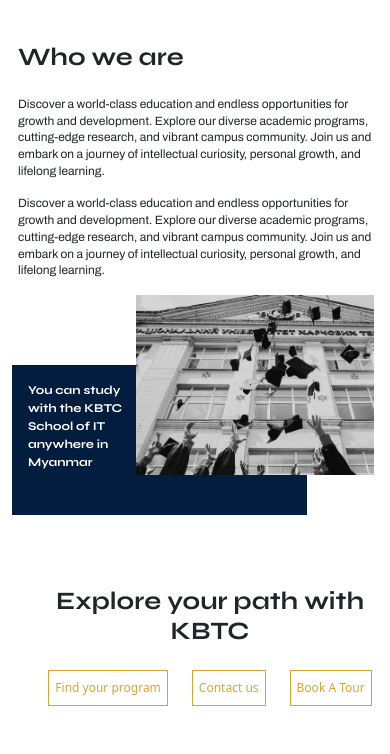
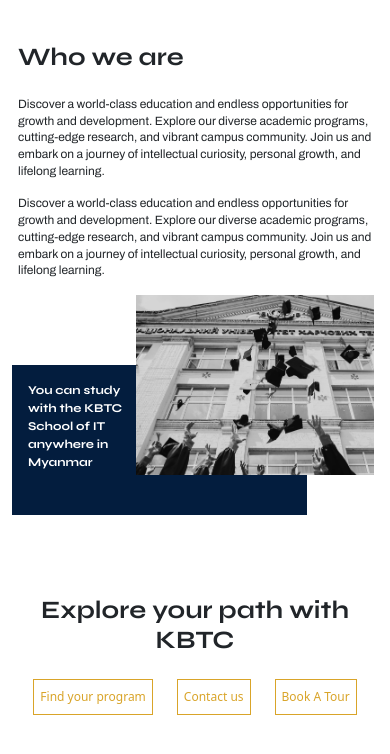
Before and after one commit to MyoHsat27/kbtc-project, a Vue app: page /about-us in a window 390 px wide. Shown: the top 754 px of the page. Built offline with nearby package versions, Linux system fonts and the light colour scheme.

Commit message:
change styles

```diff
--- a/src/components/About/explorePath.vue
+++ b/src/components/About/explorePath.vue
@@ -1,5 +1,5 @@
 <template>
-    <div class="container">
+    <div class="container m-auto my-4">
       <div class="row">
         <div class="col-12 d-flex flex-column justify-content-center align-items-center">
           <h1 class="title py-3 text-center">Explore your path with KBTC</h1>
@@ -43,7 +43,7 @@
   }
   @media screen and (max-width: 395px) {
     .container{
-      margin: 15px;
+      margin: 15px 0px;
     }
     .title{
       font-size: 25px;
--- a/src/components/About/whoWeAre_ourStudentComponent.vue
+++ b/src/components/About/whoWeAre_ourStudentComponent.vue
@@ -1,14 +1,21 @@
 <template>
   <div class="container">
     <div class="row py-4">
+      <!--for spacing container start-->
       <div class="col-12 col-md-4"></div>
+      <!--for spacing container start-->
+
+      <!-- title content container start -->
       <div class="col-12 col-md-8 title-content-container">
-          <h4 class="title mb-4">{{title}}</h4>
+        <h4 class="title mb-4">{{title}}</h4>
         <p class="content">
           <span class="mb-3 d-inline-block">{{contentA}}</span>
           <span class="mb-3 d-inline-block">{{contentB}}</span>
         </p>
       </div>
+      <!-- title content container start -->
+
+      <!--text-image-container-start-->
       <div class="col-12 my-3">
         <div class="text-image-container">
           <div class="text-container">
@@ -16,8 +23,8 @@
           </div>
           <div class="image-container"></div>
         </div>
-
       </div>
+      <!--text-image-container-start-->
     </div>
   </div>
 </template>
@@ -33,13 +40,16 @@
 
 @import url('https://fonts.googleapis.com/css?family=Syne:700'); /* font for title */
 @import url('https://fonts.googleapis.com/css?family=Archivo:400');/* font for content */
+
+
+/*title content style start*/
 .title-content-container{
   margin-bottom:220px;
 }
 .title {
   font-size: 32px;
   font-family: 'Syne', sans-serif;
-  font-weight: 400;
+  font-weight: bold;
 }
 .content{
   font-family: 'Archivo', sans-serif;
@@ -47,6 +57,9 @@
   line-height: 139.3%;
   width: 714px;
 }
+/*title content style end*/
+
+/*text-image-style-start*/
 .text-image-container{
   position: relative;
 }
@@ -73,8 +86,11 @@
   right: 155px;
   background-image: url("@/assets/images/who_we_are.png");
 }
+/*text-image-style-end*/
 
+/*responsive for phone start*/
 @media screen and (max-width: 395px) {
+  /*title content style start*/
   .title-content-container{
     padding: 18px;
     margin-bottom: 20px;
@@ -86,9 +102,12 @@
     font-size: 12px;
     max-width: 100%;
   }
+  /*title content style start*/
+  /*text-image-style-start*/
   .text-container{
     width:80.5%;
     height: 150px;
+    padding: 16px;
   }
   .image-container{
     width:65%;
@@ -98,13 +117,10 @@
     background-size: cover;
     background-repeat: no-repeat;
   }
-  .text-container{
-    padding: 16px;
-  }
   .text{
     width: 100px;
     font-size: 12px;
   }
-
+  /*text-image-style-end*/
 }
 </style>
```
